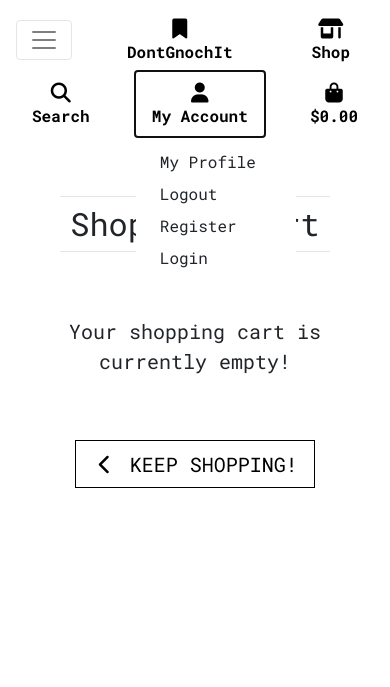
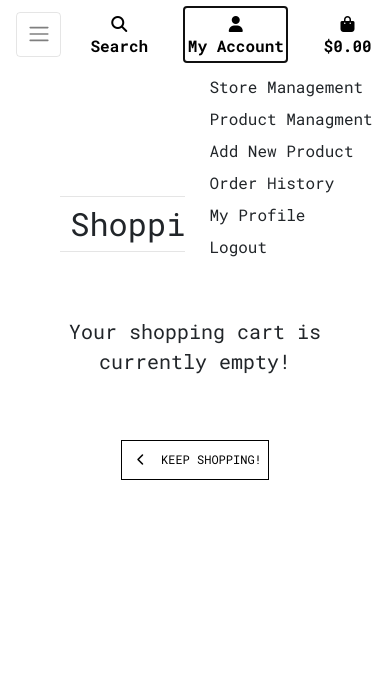
Before and after one commit to Mrekyle/ci-project-5, a Django app: page /bag/ in a window 390 px wide, after a click on "My Account". Shown: the top 687 px of the page. Run offline with Django 3.2, Linux system fonts and the light colour scheme; a user stored in the database is signed in; some libraries are stand-ins or nearby versions.

Commit message:
Finish nav bar functionality for all device sizes

```diff
--- a/static/css/base.css
+++ b/static/css/base.css
@@ -535,6 +535,50 @@ a.cat-badge > span.badge:hover {
     .supplier-slider {
         max-width: 80%;
     }
+
+    .header-container {
+        padding-top: 116px;
+    }
+
+    body {
+        height: calc(100vh - 116px);
+    }
+
+    .display-4.logo-font.text-black {
+        font-size: 2rem;
+    }
+
+    .nav-link {
+        padding: 0.15rem;
+    }
+
+    .nav-link i.fa-lg {
+        font-size: 1rem;
+    }
+
+    .navbar-toggler {
+        padding: .6rem .6rem;
+        font-size: 1rem;
+    }
+
+    #delivery-banner h4 {
+        font-size: .9rem;
+    }
+
+    .btn.btn-outline-black.rounded-0,
+    .btn.btn-black.rounded-0 {
+        padding: .375rem .375rem;
+    }
+
+    .btn.btn-outline-black.rounded-0.btn-lg,
+    .btn.btn-black.rounded-0.btn-lg {
+        padding: .375rem .375rem;
+        font-size: .75rem;
+    }
+
+    .increment-qty, .decrement-qty {
+        padding: .25rem .5rem !important;
+    }
 }
 
 @media screen and (max-width: 900px) {
--- a/templates/base.html
+++ b/templates/base.html
@@ -122,7 +122,7 @@
             <div class="row bg-white">
                 <nav class="navbar navbar-expand-lg navbar-light w-100">
                     <button class="navbar-toggler" type="button" data-toggle="collapse" data-target="#main-nav" aria-controls="main-nav" aria-expanded="false" aria-label="Toggle Navigation">
-                    <span class="navbar-toggler-icon"></span>
+                        <span class="navbar-toggler-icon"></span>
                     </button>
                     {% include 'includes/mobile-topheader.html' %}
                 </nav>
--- a/templates/includes/mobile-topheader.html
+++ b/templates/includes/mobile-topheader.html
@@ -1,19 +1,22 @@
-<li class="list-inline-item">
-    <a class="text-black nav-link d-block d-lg-none" href="{% url 'dontgnochit' %}" id="mobile-search" data-toggle="dropdown" aria-haspopup="true" aria-expanded="false">
-        <div class="text-center">
-            <div><i class="fas fa-bookmark fa-lg"></i></div>
-            <p class="my-0">DontGnochIt</p>
-        </div>
-    </a>
-</li>
-<li class="list-inline-item">
-    <a class="text-black nav-link d-block d-lg-none" href="{% url 'shop' %}" id="mobile-search" data-toggle="dropdown" aria-haspopup="true" aria-expanded="false">
-        <div class="text-center">
-            <div><i class="fas fa-shop fa-lg"></i></div>
-            <p class="my-0">Shop</p>
-        </div>
-    </a>
-</li>
+<div class="collapse navbar-collapse" id="main-nav">
+    <ul class="navbar-nav w-auto mx-auto">
+        <li class="nav-item d-block d-md-none">
+            <a class="logo-font font-weight-bold nav-link text-black mr-5" href="{% url 'home' %}" id="home-link">
+                Home
+            </a>
+        </li>
+        <li class="nav-item d-block d-md-none">
+            <a class="logo-font font-weight-bold nav-link text-black mr-5" href="{% url 'dontgnochit' %}" id="home-link">
+                Don't GnocchIt
+            </a>
+        </li>
+        <li class="nav-item d-block d-md-none">
+            <a class="logo-font font-weight-bold nav-link text-black mr-5" href="{% url 'shop' %}" id="home-link">
+                Shop
+            </a>
+        </li>
+    </ul>
+</div>
 <li class="list-inline-item">
     <a class="text-black nav-link d-block d-lg-none" href="#" id="mobile-search" data-toggle="dropdown" aria-haspopup="true" aria-expanded="false">
         <div class="text-center">
@@ -44,10 +47,19 @@
         </div>
     </a>
     <div class="dropdown-menu border-0" aria-labelledby="user-options">
-            <a href="" class="dropdown-item">My Profile</a>
+        {% if request.user.is_authenticated %}
+            {% if request.user.is_superuser %}
+            <a href="{% url 'admin' %}" class="dropdown-item">Store Management</a>
+            <a href="{% url 'product_managment' %}" class="dropdown-item">Product Managment</a>
+            <a href="{% url 'add_product' %}" class="dropdown-item">Add New Product</a>
+            <a href="{% url 'order_history' %}" class="dropdown-item">Order History</a>
+            {% endif %}
+            <a href="{% url 'profile' %}" class="dropdown-item">My Profile</a>
             <a href="{% url 'account_logout' %}" class="dropdown-item">Logout</a>
+        {% else %}
             <a href="{% url 'account_signup' %}" class="dropdown-item">Register</a>
             <a href="{% url 'account_login' %}" class="dropdown-item">Login</a>
+        {% endif %}
     </div>
 </li>
 <li class="list-inline-item">
```
Also changed, not shown: notes.txt (+0 -13 lines).
